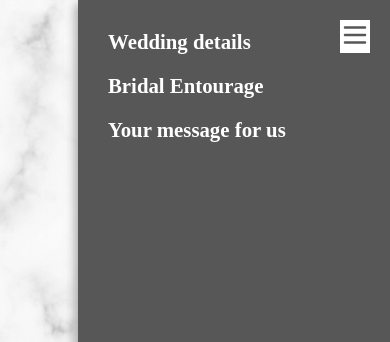
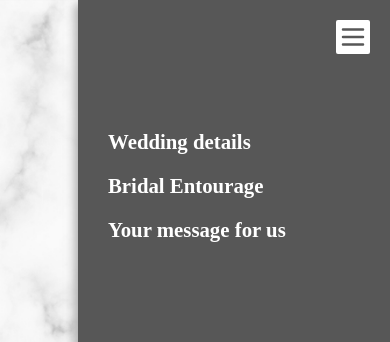
Before and after one commit to starter-dev/k-a, a plain HTML site: page index.html in a window 390 px wide. Shown: the top 342 px of the page. Drawn offline with Linux system fonts and the light colour scheme; a web font is replaced by a local one.

Commit message:
Update main.css

```diff
--- a/assets/css/main.css
+++ b/assets/css/main.css
@@ -63,6 +63,7 @@ body {
   padding: 100px;
   font-weight: bold;
   font-size: 1.3rem;
+  margin-right: 0;
 }
 
 .container .navigation ul {
@@ -201,6 +202,20 @@ body {
   .container #hamburger-btn {
     display: block;
     background: white;
+    display: -webkit-box;
+    display: -moz-box;
+    display: -ms-flexbox;
+    display: flex;
+    -webkit-box-align: center;
+       -moz-box-align: center;
+        -ms-flex-align: center;
+            align-items: center;
+    -webkit-box-pack: center;
+       -moz-box-pack: center;
+        -ms-flex-pack: center;
+            justify-content: center;
+    border-radius: 2px;
+    padding: 2px;
   }
   .container .navigation {
     display: block;
@@ -225,6 +240,7 @@ body {
     display: -moz-box;
     display: -ms-flexbox;
     display: flex;
+    margin-top: 100px;
     -webkit-box-orient: vertical;
     -webkit-box-direction: normal;
        -moz-box-orient: vertical;
```
